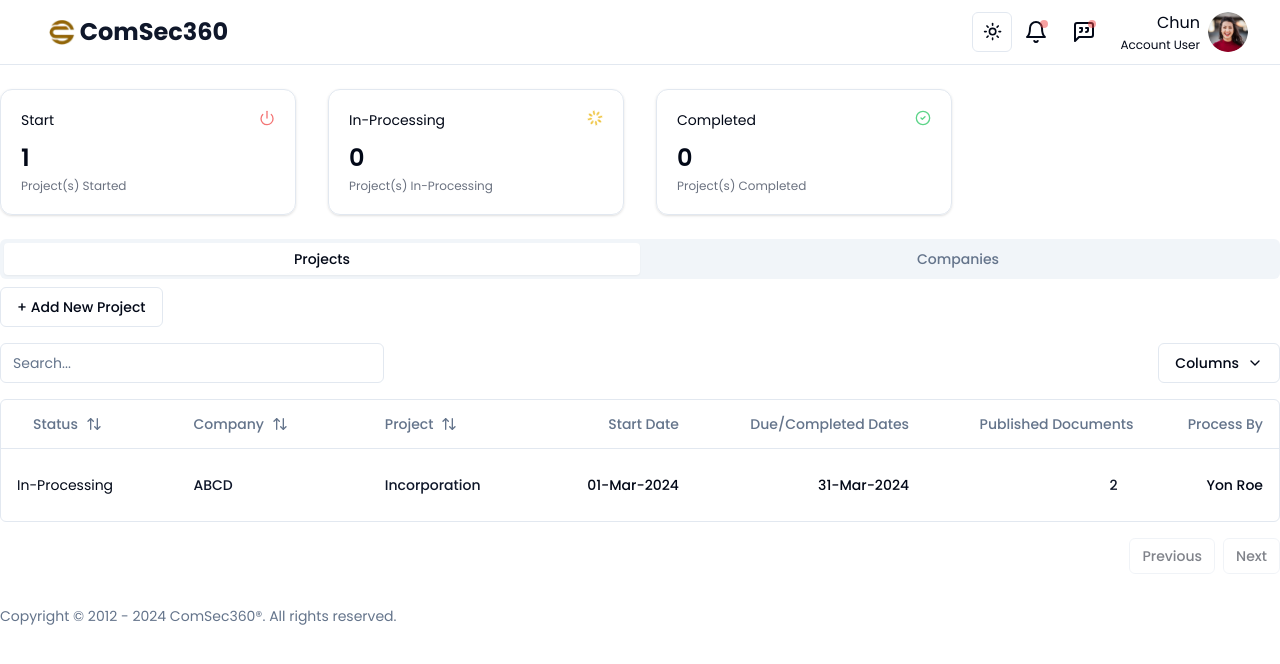
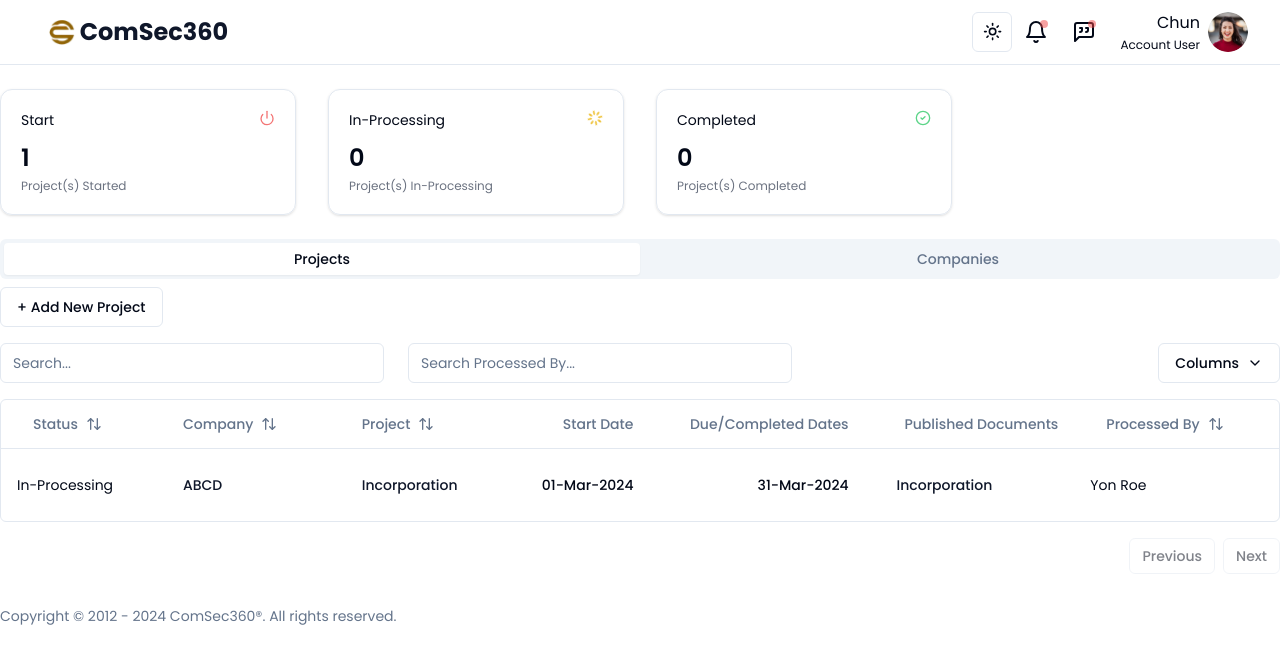
Before and after one commit to omunite215/CsAccountMultiple, a Next.js app: page / in a window 1280 px wide. Shown: the top 664 px of the page. Built offline with nearby package versions, Linux system fonts and the light colour scheme.

Commit message:
Added Filter field for Processed By

```diff
--- a/app/document_status/[id]/documents/ObtainDocuments.tsx
+++ b/app/document_status/[id]/documents/ObtainDocuments.tsx
@@ -1,5 +1,5 @@
 "use client";
-
+import { useState } from "react";
 import {
   Card,
   CardContent,
@@ -32,6 +32,7 @@ import {
 import { Input } from "@/components/ui/input";
 
 const ObtainDocuments = () => {
+  const [date, setDate] = useState<Date | undefined>();
   const form = useForm<z.infer<typeof ObtainDocumentsFormSchema>>({
     resolver: zodResolver(ObtainDocumentsFormSchema),
   });
@@ -65,32 +66,25 @@ const ObtainDocuments = () => {
                   <FormLabel>Incorporate Date</FormLabel>
                   <Popover>
                     <PopoverTrigger asChild>
-                      <FormControl>
                       <Button
                         variant={"outline"}
                         className={cn(
-                            "w-[240px] pl-3 text-left font-normal",
-                            !field.value && "text-muted-foreground"
+                          "w-[240px] justify-start text-left font-normal",
+                          !date && "text-muted-foreground"
                         )}
                       >
-                          {field.value ? (
-                            format(field.value, "PPP")
-                          ) : (
-                            <span>Pick a date</span>
-                          )}
-                          <CalendarIcon className="ml-auto h-4 w-4 opacity-50" />
+                        <CalendarIcon className="mr-2 h-4 w-4" />
+                        {date ? format(date, "PPP") : <span>Pick a date</span>}
                       </Button>
-                      </FormControl>
                     </PopoverTrigger>
-                    <PopoverContent className="w-auto p-0" align="start">
+                    <PopoverContent align="start" className=" w-auto p-0">
                       <Calendar
                         mode="single"
-                        selected={field.value}
-                        onSelect={field.onChange}
-                        disabled={(date) =>
-                          date > new Date() || date < new Date("1900-01-01")
-                        }
-                        initialFocus
+                        captionLayout="dropdown-buttons"
+                        selected={date}
+                        onSelect={setDate}
+                        fromYear={1960}
+                        toYear={2030}
                       />
                     </PopoverContent>
                   </Popover>
--- a/components/Tables/Projects.tsx
+++ b/components/Tables/Projects.tsx
@@ -30,7 +30,7 @@ import {
 } from "@tanstack/react-table";
 import { ArrowUpDown, ChevronDown } from "lucide-react";
 import Link from "next/link";
-import * as React from "react";
+import { useState } from "react";
 
 const data: ProjectData[] = [
   {
@@ -147,12 +147,12 @@ export const columns: ColumnDef<ProjectData>[] = [
     header: () => <div className="text-right">Published Documents</div>,
     cell: ({ row }) => {
       return (
-        <div className="capitalize text-right">
+        <div className="capitalize">
           <Link
-          href={`/document_status/${row.original.id}/documents/published`}
+            href={`/document_status/${row.original.id}`}
             className={buttonVariants({ variant: "link" })}
           >
-          {row.getValue("published")}
+            {row.getValue("project")}
           </Link>
         </div>
       );
@@ -160,25 +160,31 @@ export const columns: ColumnDef<ProjectData>[] = [
   },
   {
     accessorKey: "processBy",
-    header: () => <div className="text-right">Process By</div>,
+    header: ({ column }) => {
+      return (
+        <Button
+          variant="ghost"
+          onClick={() => column.toggleSorting(column.getIsSorted() === "asc")}
+        >
+          Processed By
+          <ArrowUpDown className="ml-2 h-4 w-4" />
+        </Button>
+      );
+    },
     cell: ({ row }) => {
-      return (
-        <div className="text-right font-medium">
-          {row.getValue("processBy")}
-        </div>
-      );
+      return <div className="capitalize">{row.getValue("processBy")}</div>;
     },
   },
 ];
 
 export function Projects() {
-  const [sorting, setSorting] = React.useState<SortingState>([]);
-  const [columnFilters, setColumnFilters] = React.useState<ColumnFiltersState>(
+  const [sorting, setSorting] = useState<SortingState>([]);
+  const [columnFilters, setColumnFilters] = useState<ColumnFiltersState>(
     []
   );
   const [columnVisibility, setColumnVisibility] =
-    React.useState<VisibilityState>({});
-  const [rowSelection, setRowSelection] = React.useState({});
+    useState<VisibilityState>({});
+  const [rowSelection, setRowSelection] = useState({});
 
   const table = useReactTable({
     data,
@@ -201,12 +207,22 @@ export function Projects() {
 
   return (
     <div className="w-full">
-      <div className="flex items-center py-4">
+      <div className="flex items-center gap-6 justify-between py-4">
         <Input
           placeholder="Search..."
           value={(table.getColumn("company")?.getFilterValue() as string) ?? ""}
           onChange={(event) =>
             table.getColumn("company")?.setFilterValue(event.target.value)
+          }
+          className="max-w-sm"
+        />
+        <Input
+          placeholder="Search Processed By..."
+          value={
+            (table.getColumn("processBy")?.getFilterValue() as string) ?? ""
+          }
+          onChange={(event) =>
+            table.getColumn("processBy")?.setFilterValue(event.target.value)
           }
           className="max-w-sm"
         />
--- a/components/ui/calendar.tsx
+++ b/components/ui/calendar.tsx
@@ -1,32 +1,26 @@
 "use client"
 
 import * as React from "react"
+import { buttonVariants } from "@/components/ui/button"
+import { ScrollArea } from "@/components/ui/scroll-area"
+import { Select, SelectContent, SelectItem, SelectTrigger, SelectValue } from "@/components/ui/select"
+import { cn } from "@/lib/utils"
 import { ChevronLeft, ChevronRight } from "lucide-react"
-import { DayPicker } from "react-day-picker"
-
-import { cn } from "@/lib/utils"
-import { buttonVariants } from "@/components/ui/button"
+import { DayPicker, DropdownProps } from "react-day-picker"
 
 export type CalendarProps = React.ComponentProps<typeof DayPicker>
 
-function Calendar({
-  className,
-  classNames,
-  showOutsideDays = true,
-  ...props
-}: CalendarProps) {
+function Calendar({ className, classNames, showOutsideDays = true, ...props }: CalendarProps) {
   return (
     <DayPicker
       showOutsideDays={showOutsideDays}
-      captionLayout="buttons"
-      fromYear={2015}
-      toYear={2025}
       className={cn("p-3", className)}
       classNames={{
         months: "flex flex-col sm:flex-row space-y-4 sm:space-x-4 sm:space-y-0",
         month: "space-y-4",
         caption: "flex justify-center pt-1 relative items-center",
         caption_label: "text-sm font-medium",
+        caption_dropdowns: "flex justify-center gap-1",
         nav: "space-x-1 flex items-center",
         nav_button: cn(
           buttonVariants({ variant: "outline" }),
@@ -36,27 +30,51 @@ function Calendar({
         nav_button_next: "absolute right-1",
         table: "w-full border-collapse space-y-1",
         head_row: "flex",
-        head_cell:
-          "text-muted-foreground rounded-md w-9 font-normal text-[0.8rem]",
+        head_cell: "text-muted-foreground rounded-md w-9 font-normal text-[0.8rem]",
         row: "flex w-full mt-2",
-        cell: "h-9 w-9 text-center text-sm p-0 relative [&:has([aria-selected].day-range-end)]:rounded-r-md [&:has([aria-selected].day-outside)]:bg-accent/50 [&:has([aria-selected])]:bg-accent first:[&:has([aria-selected])]:rounded-l-md last:[&:has([aria-selected])]:rounded-r-md focus-within:relative focus-within:z-20",
-        day: cn(
-          buttonVariants({ variant: "ghost" }),
-          "h-9 w-9 p-0 font-normal aria-selected:opacity-100"
-        ),
-        day_range_end: "day-range-end",
+        cell: "text-center text-sm p-0 relative [&:has([aria-selected])]:bg-accent first:[&:has([aria-selected])]:rounded-l-md last:[&:has([aria-selected])]:rounded-r-md focus-within:relative focus-within:z-20",
+        day: cn(buttonVariants({ variant: "ghost" }), "h-9 w-9 p-0 font-normal aria-selected:opacity-100"),
         day_selected:
           "bg-primary text-primary-foreground hover:bg-primary hover:text-primary-foreground focus:bg-primary focus:text-primary-foreground",
         day_today: "bg-accent text-accent-foreground",
-        day_outside:
-          "day-outside text-muted-foreground opacity-50 aria-selected:bg-accent/50 aria-selected:text-muted-foreground aria-selected:opacity-30",
+        day_outside: "text-muted-foreground opacity-50",
         day_disabled: "text-muted-foreground opacity-50",
-        day_range_middle:
-          "aria-selected:bg-accent aria-selected:text-accent-foreground",
+        day_range_middle: "aria-selected:bg-accent aria-selected:text-accent-foreground",
         day_hidden: "invisible",
         ...classNames,
       }}
       components={{
+        Dropdown: ({ value, onChange, children, ...props }: DropdownProps) => {
+          const options = React.Children.toArray(children) as React.ReactElement<React.HTMLProps<HTMLOptionElement>>[]
+          const selected = options.find((child) => child.props.value === value)
+          const handleChange = (value: string) => {
+            const changeEvent = {
+              target: { value },
+            } as React.ChangeEvent<HTMLSelectElement>
+            onChange?.(changeEvent)
+          }
+          return (
+            <Select
+              value={value?.toString()}
+              onValueChange={(value) => {
+                handleChange(value)
+              }}
+            >
+              <SelectTrigger className="pr-1.5 focus:ring-0">
+                <SelectValue>{selected?.props?.children}</SelectValue>
+              </SelectTrigger>
+              <SelectContent position="popper">
+                <ScrollArea className="h-80">
+                  {options.map((option, id: number) => (
+                    <SelectItem key={`${option.props.value}-${id}`} value={option.props.value?.toString() ?? ""}>
+                      {option.props.children}
+                    </SelectItem>
+                  ))}
+                </ScrollArea>
+              </SelectContent>
+            </Select>
+          )
+        },
         IconLeft: ({ ...props }) => <ChevronLeft className="h-4 w-4" />,
         IconRight: ({ ...props }) => <ChevronRight className="h-4 w-4" />,
       }}
--- a/styles/globals.css
+++ b/styles/globals.css
@@ -1,6 +1,10 @@
 @tailwind base;
 @tailwind components;
 @tailwind utilities;
+
+.rdp-vhidden {
+  @apply hidden;
+}
 
 @layer base {
   :root {
```
Lines whose indentation alone changed are shown as unchanged.
